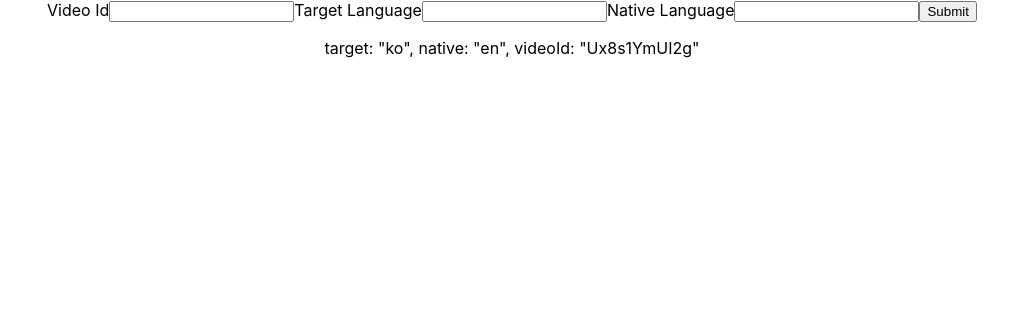
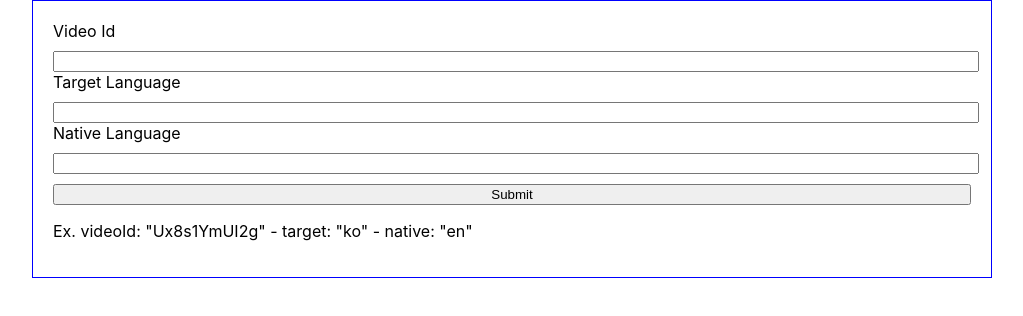
Before and after one commit to MilenaGiachetti/lang-subtitles, a React (Create React App) app: page / in a window 1280 px wide. Shown: the top 316 px of the page, without its empty margins (128-1151 px from the left). Built offline with nearby package versions, Linux system fonts and the light colour scheme.

Commit message:
Remove video contructor after send

```diff
--- a/src/components/App/App.js
+++ b/src/components/App/App.js
@@ -3,7 +3,6 @@ import './App.scss';
 //import youtube from '../../apis/youtube';
 import Captions from '../../routes/Captions/Captions';
 
-let captions;
 //http://video.google.com/timedtext?type=list&v={video_id} // get list caption
 function App() {
 	const [video, setVideo] = useState(false);
@@ -17,22 +16,31 @@ function App() {
 			[input]: newValue
 		}))
 	}
-
+	const handleSubmit = (e) => {
+		e.preventDefault();
+		setVideo(true);
+	}
 	return (
 		<div className="App">
 			<header className="App-header"></header>
-			<main>
-				<div className="video-select">
-					<label htmlFor="videoId">Video Id</label>
-					<input type="text" id="videoId" name="videoId" value={videoProps.videoId} onChange={(e) => updateProps (e)} />
-					<label htmlFor="target">Target Language</label>
-					<input type="text" id="target" name="target" value={videoProps.target} onChange={(e) => updateProps (e)} />
-					<label htmlFor="native" >Native Language</label>
-					<input type="text" id="native" name="native" value={videoProps.native} onChange={(e) => updateProps (e)} />
-					<input type="submit" onClick={()=>setVideo(true)} />
+			<main className="main">
+				<div className="container">
+					{!video ?
+						<div className="video-constructor">
+							<form className="video-select" method="get" >
+								<label htmlFor="videoId">Video Id</label>
+								<input type="text" id="videoId" name="videoId" value={videoProps.videoId} onChange={(e) => updateProps (e)} required />
+								<label htmlFor="target">Target Language</label>
+								<input type="text" id="target" name="target" value={videoProps.target} onChange={(e) => updateProps (e)} required />
+								<label htmlFor="native" >Native Language</label>
+								<input type="text" id="native" name="native" value={videoProps.native} onChange={(e) => updateProps (e)} required />
+								<input type="submit" onClick={(e)=>handleSubmit(e)} />
+							</form>
+							<p>Ex. videoId: "Ux8s1YmUI2g" - target: "ko" - native: "en"</p>
+						</div>
+					: null}
+					{video ? <Captions target={videoProps.target} native={videoProps.native} videoId={videoProps.videoId} /> : null}
 				</div>
-				<p>target: "ko", native: "en", videoId: "Ux8s1YmUI2g"</p>
-				{video ? <Captions target={videoProps.target} native={videoProps.native} videoId={videoProps.videoId} /> : null}
 			</main>
 		</div>
 	);
--- a/src/components/App/App.scss
+++ b/src/components/App/App.scss
@@ -1,5 +1,5 @@
 .App {
-  text-align: center;
+  	text-align: center;
 }
 
 // @media (prefers-reduced-motion: no-preference) {
@@ -16,3 +16,26 @@
 //     transform: rotate(360deg);
 //   }
 // }
+
+.container {
+	max-width: 960px;
+	padding: 0 20px;
+	margin: 0 auto;
+}
+
+.video-constructor {
+	min-height: 200px;
+	padding: 20px;
+	border: 1px solid blue;
+	text-align: left;
+}
+.video-constructor form{
+	display: flex;
+	flex-flow: column;
+	align-items: flex-start;
+	justify-content: center;
+}
+.video-constructor form input{
+	width: 100%;
+	margin-top: 10px;
+}
```
Also changed, not shown: 1 other file (tests, documents, lock files or other folders).
